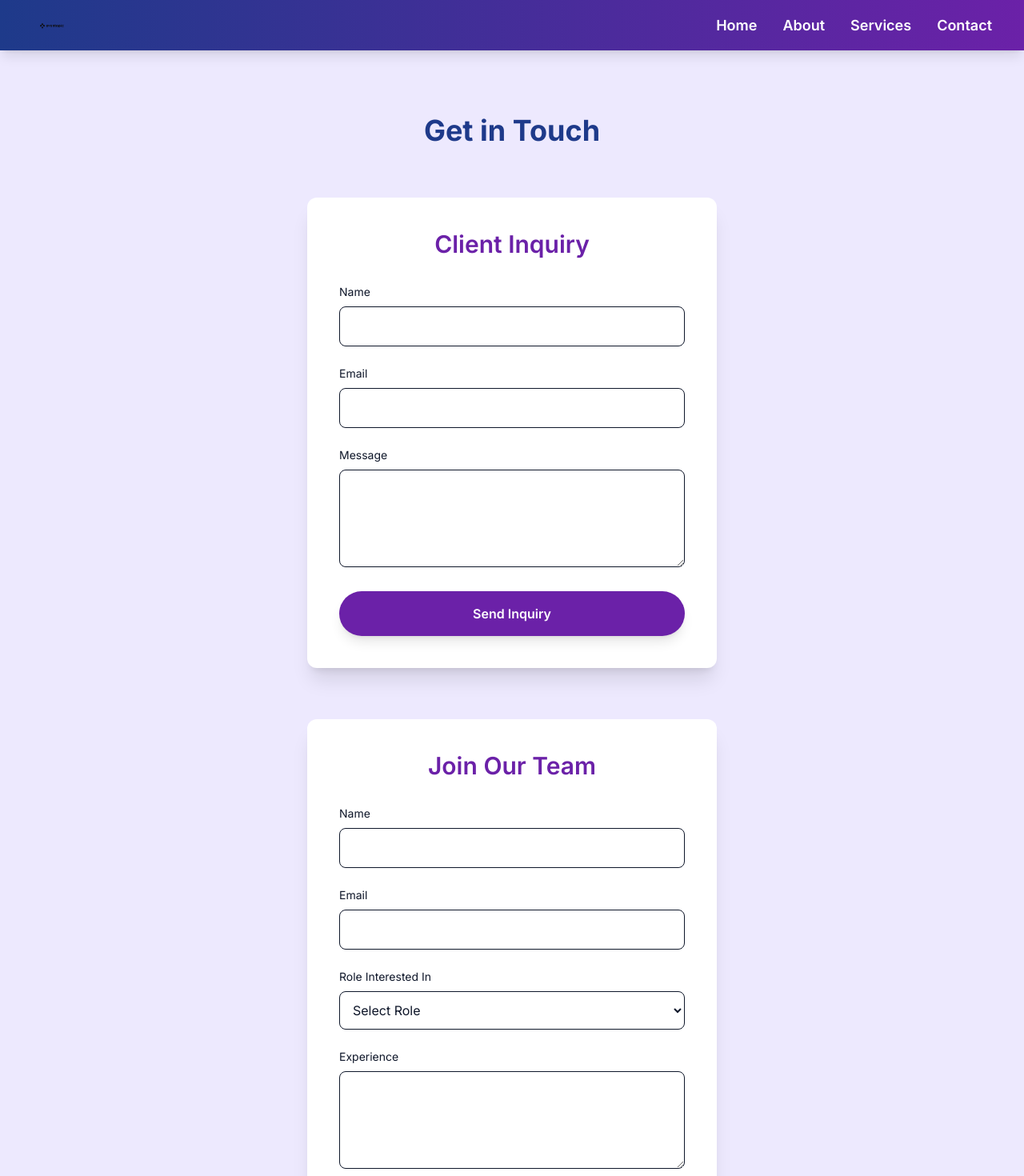
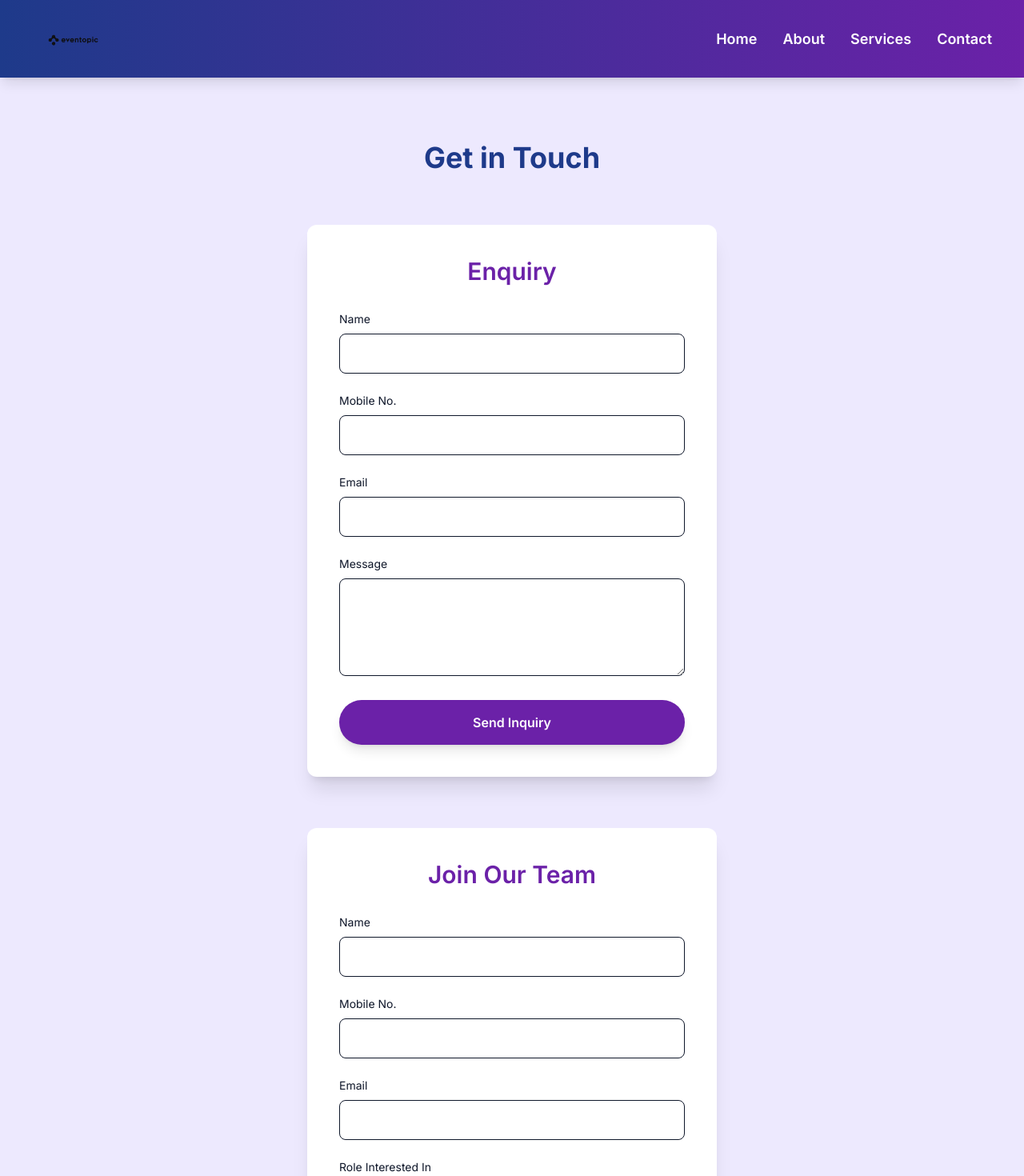
Before and after one commit to nazsats/eventopic, a Next.js app: page /contact in a window 1280 px wide. Shown: the top 1470 px of the page at 80% size. Built offline with nearby package versions, Linux system fonts and the light colour scheme.

Commit message:
final upfdate today

```diff
--- a/app/contact/page.tsx
+++ b/app/contact/page.tsx
@@ -7,7 +7,7 @@ import { motion } from "framer-motion";
 import { toast } from "react-toastify";
 
 export default function Contact() {
-  const [clientForm, setClientForm] = useState({ name: "", email: "", message: "" });
+  const [clientForm, setClientForm] = useState({ name: "", email: "",mobile: "", message: "" });
   const [staffForm, setStaffForm] = useState({ name: "", email: "", role: "", experience: "" });
 
   useEffect(() => {
@@ -34,7 +34,7 @@ export default function Contact() {
       });
       if (response.ok) {
         toast.success("Client inquiry submitted!");
-        setClientForm({ name: "", email: "", message: "" });
+        setClientForm({ name: "", email: "",mobile: "", message: "" });
       } else {
         toast.error("Failed to submit inquiry.");
       }
@@ -85,7 +85,7 @@ export default function Contact() {
             transition={{ duration: 0.8 }}
             className="max-w-lg mx-auto bg-[var(--white)] p-10 rounded-xl shadow-xl mb-16"
           >
-            <h3 className="text-3xl font-semibold mb-8 text-center" style={{ color: "var(--accent)" }}>Client Inquiry</h3>
+            <h3 className="text-3xl font-semibold mb-8 text-center" style={{ color: "var(--accent)" }}>Enquiry</h3>
             <form onSubmit={handleClientSubmit} className="space-y-6">
               <div>
                 <label htmlFor="client-name" className="block text-sm font-medium mb-2">Name</label>
@@ -94,6 +94,18 @@ export default function Contact() {
                   id="client-name"
                   name="name"
                   value={clientForm.name}
+                  onChange={handleClientChange}
+                  className="w-full p-3 border rounded-lg focus:ring-2 focus:ring-[var(--accent)]"
+                  required
+                />
+              </div>
+                            <div>
+                <label htmlFor="Mobile" className="block text-sm font-medium mb-2">Mobile No.</label>
+                <input
+                  type="text"
+                  id="Mobile"
+                  name="Mobile"
+                  value={clientForm.mobile}
                   onChange={handleClientChange}
                   className="w-full p-3 border rounded-lg focus:ring-2 focus:ring-[var(--accent)]"
                   required
@@ -155,6 +167,18 @@ export default function Contact() {
                   required
                 />
               </div>
+                <div>
+                <label htmlFor="Mobile" className="block text-sm font-medium mb-2">Mobile No.</label>
+                <input
+                  type="text"
+                  id="Mobile"
+                  name="Mobile"
+                  value={clientForm.mobile}
+                  onChange={handleClientChange}
+                  className="w-full p-3 border rounded-lg focus:ring-2 focus:ring-[var(--accent)]"
+                  required
+                />
+              </div>
               <div>
                 <label htmlFor="staff-email" className="block text-sm font-medium mb-2">Email</label>
                 <input
@@ -177,10 +201,12 @@ export default function Contact() {
                   className="w-full p-3 border rounded-lg focus:ring-2 focus:ring-[var(--accent)]"
                   required
                 >
-                  <option value="">Select Role</option>
+
                   <option value="promoter">Promoter</option>
-                  <option value="staff">Staff</option>
+                  <option value="promoter">Waitresss</option>
+                 <option value="promoter">Usher</option>
                   <option value="volunteer">Volunteer</option>
+                  <option value="volunteer">Model</option>
                 </select>
               </div>
               <div>
--- a/app/page.tsx
+++ b/app/page.tsx
@@ -191,6 +191,24 @@ export default function Home() {
       {/* Footer */}
       <footer className="py-10" style={{ backgroundColor: "var(--dark)", color: "var(--white)" }}>
         <div className="container mx-auto text-center">
+          <div className="flex justify-center space-x-6 mb-4">
+            <a
+              href="https://www.instagram.com"
+              target="_blank"
+              rel="noopener noreferrer"
+              className="text-lg hover:text-[var(--light)] transition-colors"
+            >
+              Instagram
+            </a>
+            <a
+              href="https://www.facebook.com"
+              target="_blank"
+              rel="noopener noreferrer"
+              className="text-lg hover:text-[var(--light)] transition-colors"
+            >
+              Facebook
+            </a>
+          </div>
           <p>&copy; 2025 Eventopic. All rights reserved.</p>
         </div>
       </footer>
--- a/components/Navbar.tsx
+++ b/components/Navbar.tsx
@@ -1,24 +1,28 @@
+
 "use client";
 
 import Link from "next/link";
 import Image from "next/image";
 import { useState } from "react";
+import { usePathname } from "next/navigation";
 import { motion } from "framer-motion";
 
 export default function Navbar() {
   const [isMenuOpen, setIsMenuOpen] = useState(false);
+  const pathname = usePathname();
 
   return (
     <nav className="sticky top-0 z-50 p-4 shadow-lg" style={{ background: "linear-gradient(to right, var(--primary), var(--accent))", color: "var(--white)" }}>
       <div className="container mx-auto flex justify-between items-center">
-        <div className="flex items-center">
-          <Image src="/logo.png" alt="Eventopic Logo" width={48} height={48} className="rounded-full" />
-        </div>
+        <Link href="/" className="flex items-center">
+          <Image src="/logo.png" alt="Eventopic Logo" width={100} height={100} className="rounded-full" />
+        </Link>
         <div className="hidden md:flex items-center space-x-8">
           <Link href="/" className="text-lg font-semibold hover:scale-105 transition-transform duration-200 hover:text-[var(--light)]">Home</Link>
           <Link href="/about" className="text-lg font-semibold hover:scale-105 transition-transform duration-200 hover:text-[var(--light)]">About</Link>
           <Link href="/services" className="text-lg font-semibold hover:scale-105 transition-transform duration-200 hover:text-[var(--light)]">Services</Link>
           <Link href="/contact" className="text-lg font-semibold hover:scale-105 transition-transform duration-200 hover:text-[var(--light)]">Contact</Link>
+
         </div>
         <button
           className="md:hidden text-3xl relative"
@@ -43,20 +47,7 @@ export default function Navbar() {
           )}
         </button>
       </div>
-      {isMenuOpen && (
-        <motion.div
-          initial={{ opacity: 0, y: -20 }}
-          animate={{ opacity: 1, y: 0 }}
-          transition={{ duration: 0.3 }}
-          className="md:hidden mt-4 bg-[var(--primary)] p-6 rounded-xl shadow-2xl"
-          style={{ background: "linear-gradient(to bottom, var(--primary), var(--accent))" }}
-        >
-          <Link href="/" className="block py-2 text-lg font-semibold hover:text-[var(--light)] hover:scale-105 transition-transform">Home</Link>
-          <Link href="/about" className="block py-2 text-lg font-semibold hover:text-[var(--light)] hover:scale-105 transition-transform">About</Link>
-          <Link href="/services" className="block py-2 text-lg font-semibold hover:text-[var(--light)] hover:scale-105 transition-transform">Services</Link>
-          <Link href="/contact" className="block py-2 text-lg font-semibold hover:text-[var(--light)] hover:scale-105 transition-transform">Contact</Link>
-        </motion.div>
-      )}
+
     </nav>
   );
 }
```
